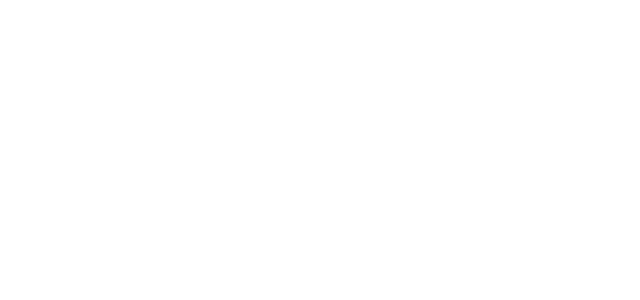
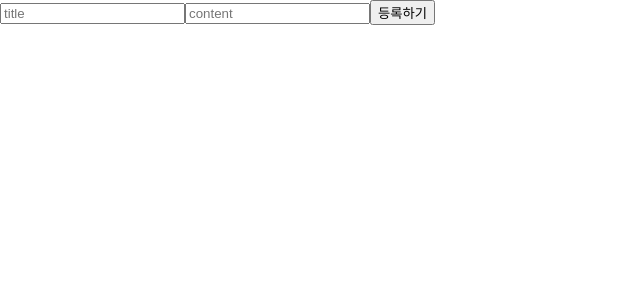
Before and after one commit to thinking-always/workingholidayguide, a React (Create React App) app: page /new in a window 1280 px wide. Before the commit this address had no page. Shown: the top 300 px of the page, without its empty margins (0-640 px from the left). Built offline with nearby package versions, Linux system fonts and the light colour scheme.

Commit message:
can see post list and post details

```diff
--- a/src/App.js
+++ b/src/App.js
@@ -2,13 +2,16 @@ import { BrowserRouter, Route, Routes } from 'react-router-dom';
 import './App.css';
 import Home from './pages/Home'
 import Login from './pages/Login';
-
+import Newpost from './pages/Newpost'
+import PostDetail from './pages/PostDetail'
 function App() {
   return (
     <BrowserRouter>
       <Routes>
         <Route path='/' element={<Home />} />
         <Route path='/login' element={<Login />} />
+        <Route path='/new' element={<Newpost />} />
+        <Route path='/posts/:id' element={<PostDetail />} />
       </Routes>
     </BrowserRouter>
   );
--- a/src/pages/Home.jsx
+++ b/src/pages/Home.jsx
@@ -1,7 +1,35 @@
+import axios from "axios";
+import { useEffect, useState } from "react"
+import { Link } from "react-router-dom"
+
 export default function Home() {
+    const [posts, setPosts] = useState([]);
+
+    useEffect(() => {
+        axios.get("http://localhost:8000/api/posts/")
+            .then((res) => {
+                setPosts(res.data);
+            })
+            .catch((err) => {
+                console.error("로그 실페", err)
+            });
+    })
+
     return (
         <div>
-            <h1>홈 입니다.</h1>
+            <h1>게시판</h1>
+            <Link to='/login'>로그인</Link><br />
+
+            <a href="/new">게시물 올리기</a>
+
+            <h2>게시물 목록</h2>
+            {posts.map((post) => (
+                <div key={post.id}>
+                    <Link to={`posts/${post.id}`}>
+                        <h3>{post.title}</h3>
+                    </Link>
+                </div>
+            ))};
         </div>
-    )
-}
+    );
+};
--- /dev/null
+++ b/src/pages/Newpost.jsx
@@ -0,0 +1,55 @@
+import { useState } from "react"
+import { useNavigate } from "react-router-dom";
+import axios from "axios";
+
+export default function Newpost() {
+    const [post, setPost] = useState("");
+    const [title, setTitle] = useState("");
+    const [content, setContent] = useState("");
+    const navigate = useNavigate();
+
+    const handlepost = async (e) => {
+        e.preventDefault();
+
+        const access = localStorage.getItem("access")
+        if(!access) {
+            alert("로그인 필요")
+            return;
+        }
+
+        try{
+            const res = await axios.post("http://localhost:8000/api/posts/",{title, content},
+                { headers: {Authorization: `Bearer ${access}`} }
+             );
+            alert("등록 성공!")
+            navigate('/')
+        } catch(err) {
+            alert("등록에 실패했습니다." + (err.response?.data?.detail || "오류"));
+            console.log(err.response?.data);
+
+        }
+    };
+
+    return (
+        <div>
+            <form onSubmit={handlepost}>
+                <input
+                type="text"
+                placeholder="title"
+                value={title}
+                onChange={(e) => setTitle(e.target.value)}
+                />
+
+                <input
+                type="text"
+                placeholder="content"
+                value={content}
+                onChange={(e) => setContent(e.target.value)}
+                />
+                <button type="submit">등록하기</button>
+
+            </form>
+        </div>
+
+    );
+}
--- /dev/null
+++ b/src/pages/PostDetail.jsx
@@ -0,0 +1,28 @@
+import { useEffect, useState } from "react"
+import { useParams } from "react-router-dom"
+import axios from "axios";
+
+export default function PostDetail() {
+    const { id } = useParams();
+    const [post, setPost] = useState("");
+
+    useEffect(() => {
+        axios.get(`http://localhost:8000/api/posts/${id}/`)
+        .then((res) => {
+            setPost(res.data);
+        })
+        .catch((err) => {
+            console.error("상세불러오기 실패", err);
+        });
+
+    }, [id]);
+    if(!post) return <div>불러오는 중 ...</div>
+
+
+    return (
+        <div>
+            <h2>{ post.title }</h2>
+            <p>{ post.content }</p>
+        </div>
+    );
+}
```
